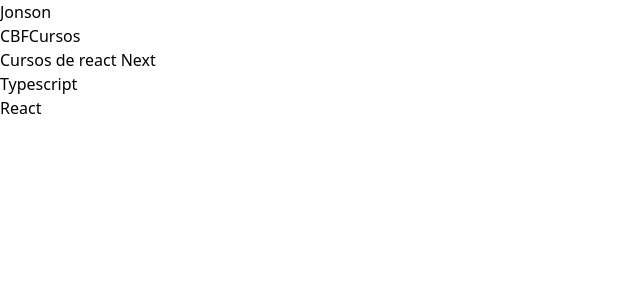
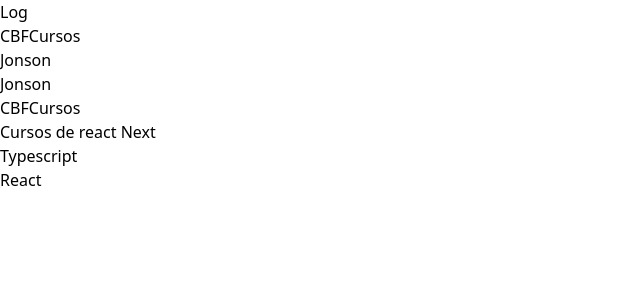
Before and after one commit to luisjonson/treinamento_react_next, a Next.js app: page / in a window 1280 px wide. Shown: the top 300 px of the page, without its empty margins (0-640 px from the left). Built offline with nearby package versions, Linux system fonts and the light colour scheme.

Commit message:
Aula 04 - Curso de React Next

```diff
--- a/src/pages/index.tsx
+++ b/src/pages/index.tsx
@@ -10,11 +10,26 @@
   return name
 }
 
+const cnl = ()=>{
+  return canal
+}
+
+function Topo(){
+  return (
+    <div>
+      <div>Log</div>
+      <div>{canal}</div>
+      <div>{name}</div>
+    </div>
+  )
+}
+
 export default function Home() {
   return (
     <main>
+      <Topo/>
       <div>{retnome()}</div>
-      <div>{canal}</div>
+      <div>{cnl()}</div>
       <div>Cursos de react Next </div>
       <div>Typescript</div>
       <div>React</div>
```
